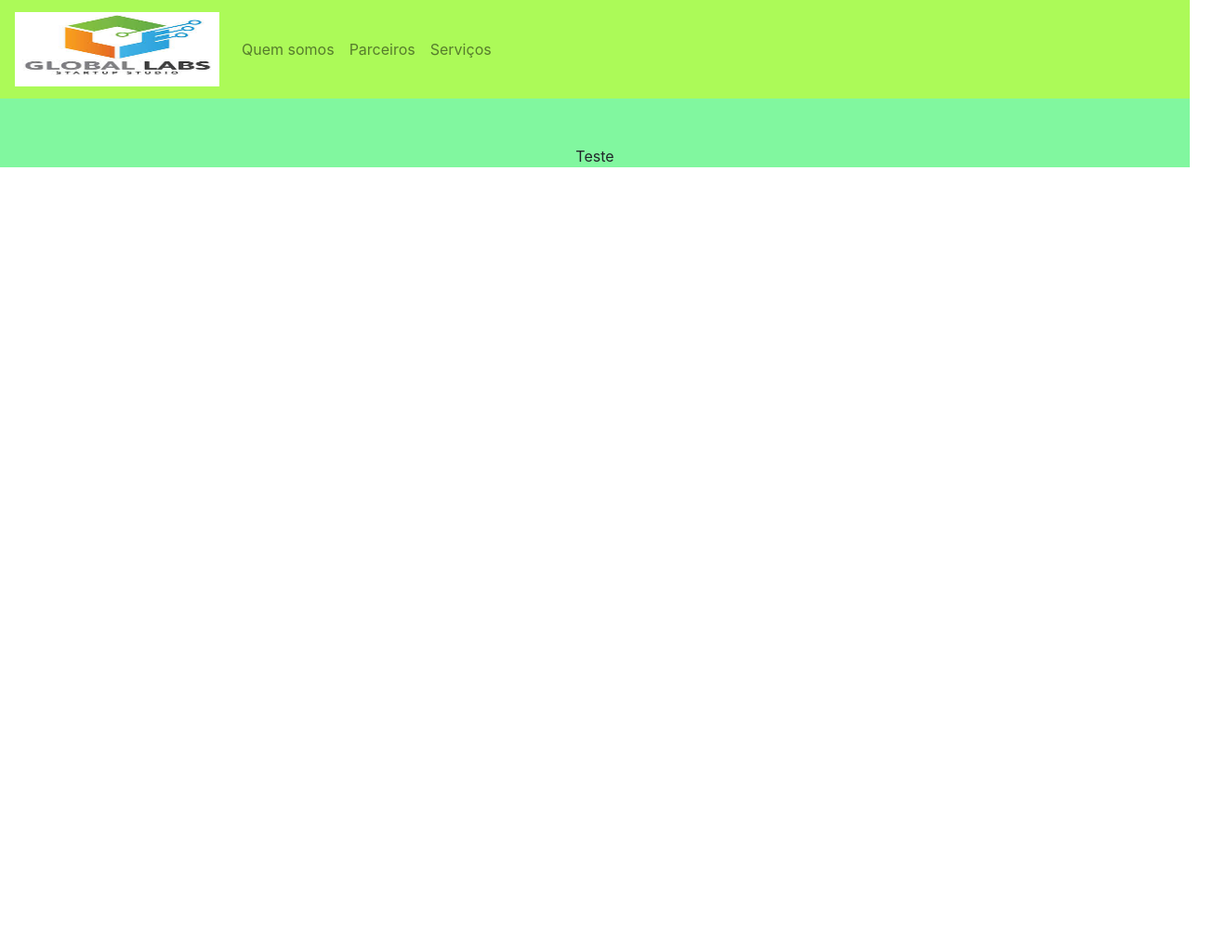
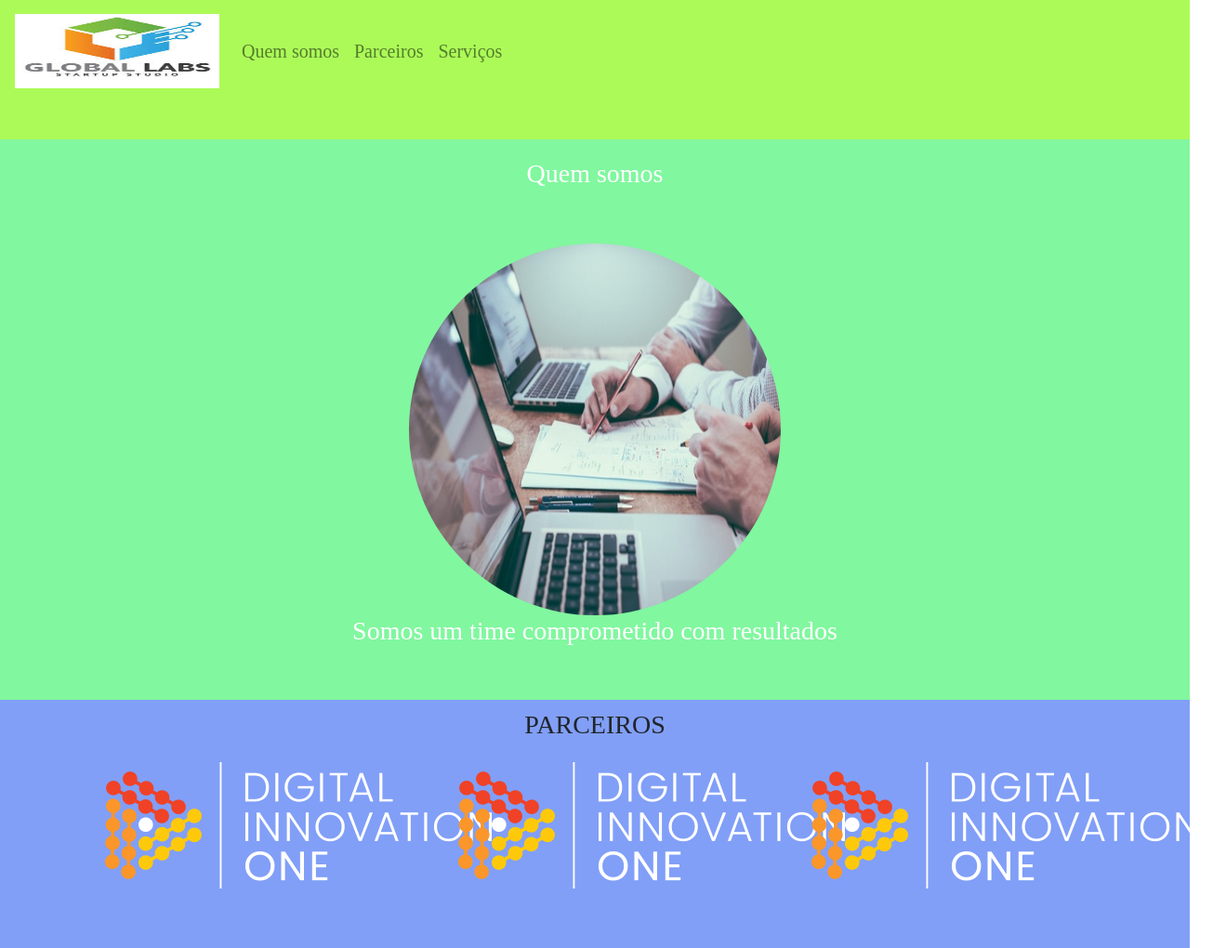
Before and after one commit to izaque459/projetbootstrap, a plain HTML site: page index.html in a window 1280 px wide. Shown: the whole page at 93% size, 1319 px wide, since content can reach past the window. Before the commit the page ends 800 px from the top, so only its background shows below. Drawn offline with Linux system fonts and the light colour scheme.

Commit message:
modificados arquivos index e style, adicionado nova imagem

```diff
--- a/css/style.css
+++ b/css/style.css
@@ -1,9 +1,19 @@
+body{
+	font:20px Arial sans-serif;
+}
 .navbar{
 	background-color:#ACFA58;
 }
 .quem-somos{
 	background-color:#81F79F;
+	color:white;
+
 }
 .margin{
-	padding-top:50px;
+	padding-bottom:50px;
+	padding-top:10px;
 }
+.parceiros{
+	background-color:#819FF7;
+
+}
--- a/index.html
+++ b/index.html
@@ -8,14 +8,14 @@
 	</head>
 
 	<body>
-		<nav class="navbar navbar-expand-lg navbar-light">
+		<nav class="navbar navbar-expand-lg navbar-light margin">
 		  <a class="navbar-brand" href="#"><img src="img/global_labs.jpg" width="220" height="80"/></a>
 
 
 		  <div class="collapse navbar-collapse" >
 			<ul class="navbar-nav">
 				  <li class="nav-item">
-					<a class="nav-link" href="#">Quem somos </a>
+					<a class="nav-link" href="#quemsomos">Quem somos </a>
 				  </li>
 				  <li class="nav-item">
 					<a class="nav-link" href="#">Parceiros</a>
@@ -29,9 +29,30 @@
 
 		<section id="quemsomos">
 			<div class="container-fluid quem-somos text-center margin">
-				<p>Teste </p>
+				<h3 class="margin">Quem somos</h3>
+				<img src="img/mesa_trabalho_notebooks.jpg" class="rounded-circle" width="400" height="400"/>
+				<h3>Somos um time comprometido com resultados</h3>
 			</div>
 		</section>
 
+		<selection id="parceiros">
+			<div class="container-fluid text-center margin parceiros">
+				<h3>PARCEIROS</h3>
+				<div class="container">
+					<div class="row">
+						<div class="col-md-4">
+							<img src="img/logo-sm-white.png" />
+						</div>
+						<div class="col-md-4">
+							<img src="img/logo-sm-white.png" />
+						</div>
+						<div class="col-md-4">
+							<img src="img/logo-sm-white.png"/>
+						</div>
+					</div>
+				</div>
+			</div>
+		</selection>
+
 	</body>
 </html>
```
Also changed, not shown: img/logo-sm-white.png (added).
